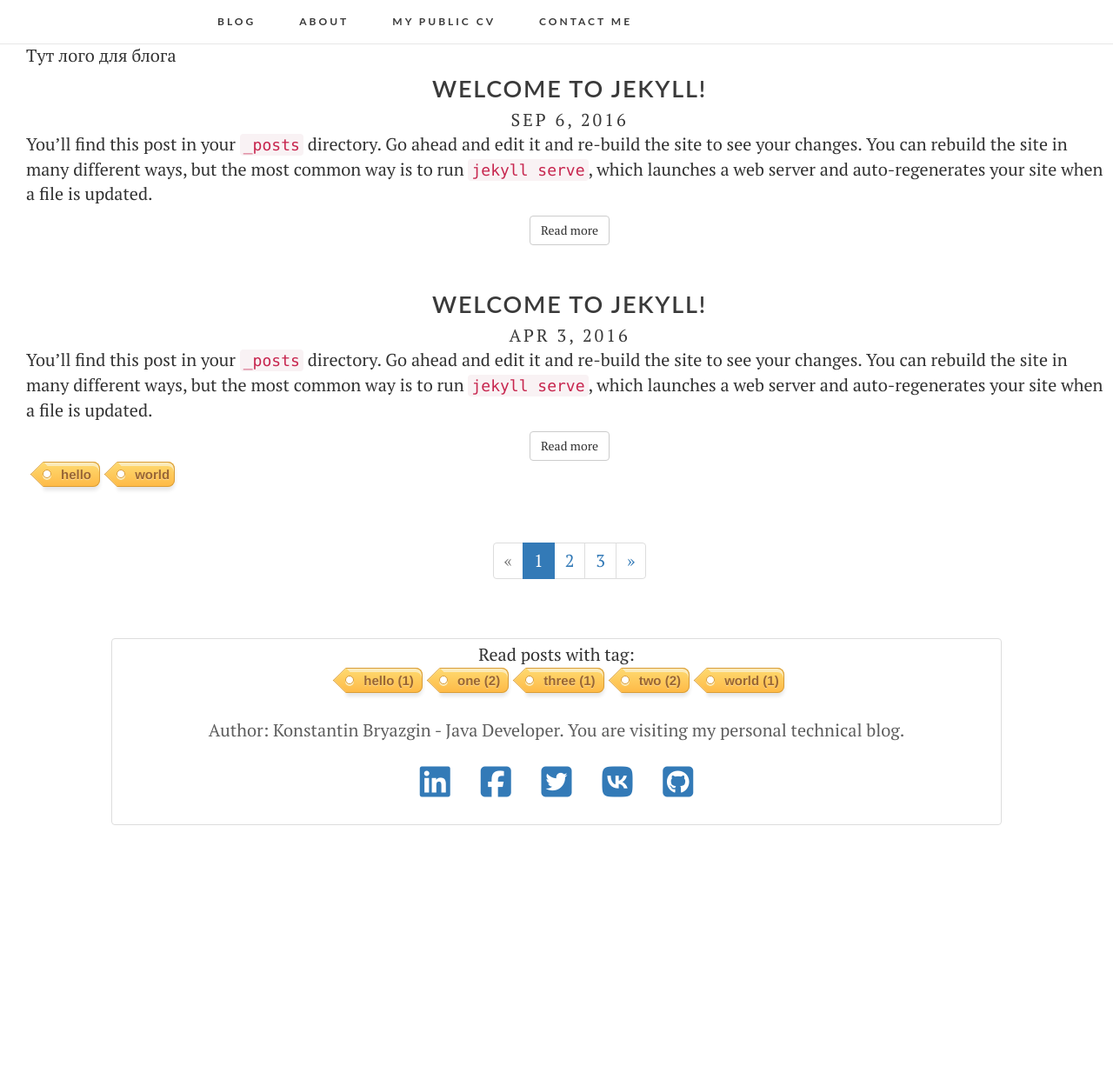
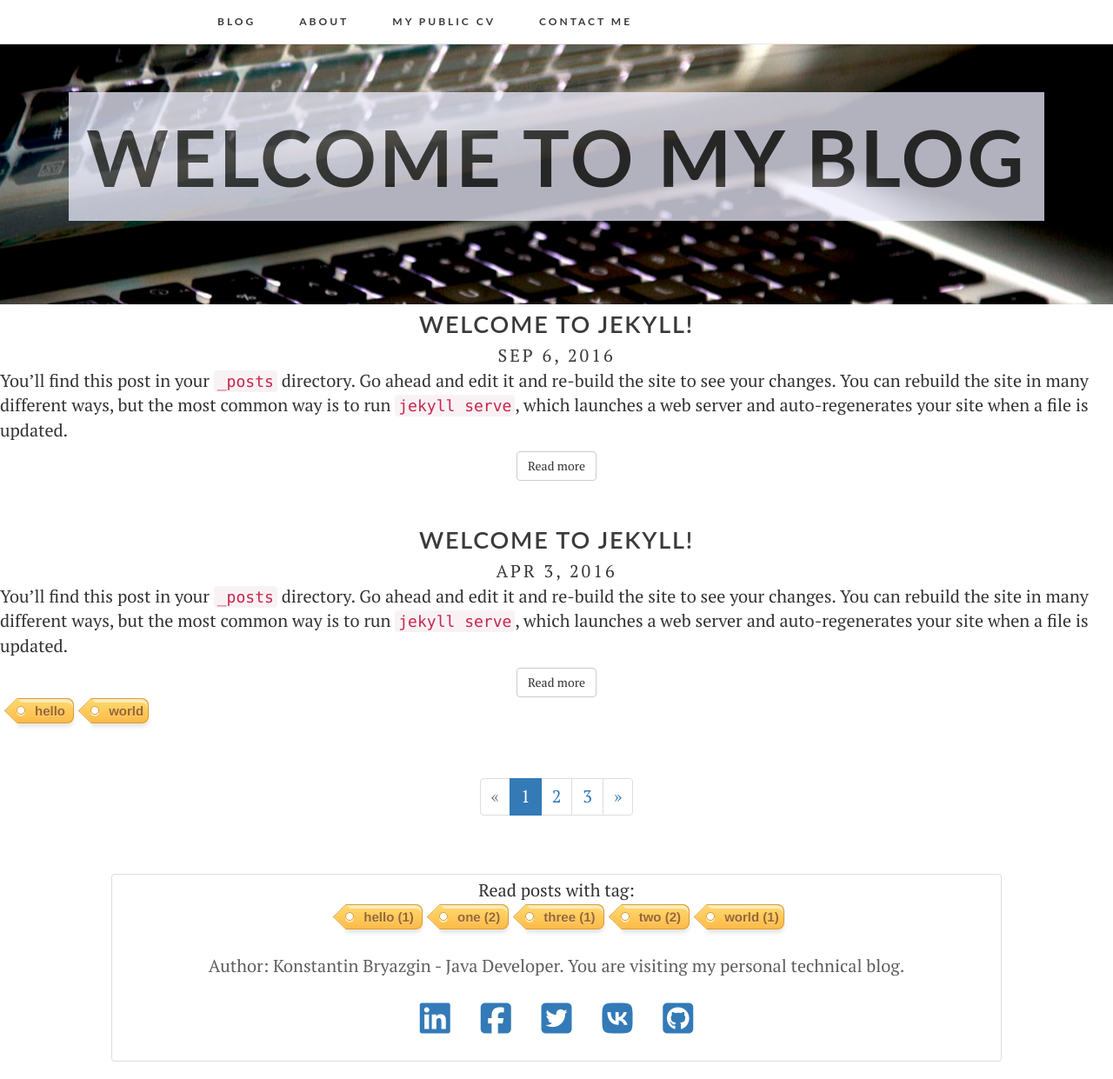
Before and after one commit to kosbr/kosbr.github.io, a Jekyll site: the page built from index.html, in a window 1280 px wide and 1241 px high. Shown: the whole window at 87% size. Built offline with Jekyll 4.4.1, drawn with Linux system fonts in a browser that asks for light colours; nearby versions of some CDN libraries; the list of posts is cut into pages by our own code.

Commit message:
welcome logo

```diff
--- a/_layouts/default.html
+++ b/_layouts/default.html
@@ -3,7 +3,7 @@
   {% include head.html %}
   <body class="cool-font project-content">
     {% include header.html %}
-    <div class="main-info">
+    <div>
         {{ content }}
     </div>
     {% include footer.html %}
--- /dev/null
+++ b/css/logo.scss
@@ -0,0 +1,30 @@
+.logo {
+  background-image: url('/images/welcome.jpg');
+  background-size: 2500px 1667px;
+  background-position: center;
+  width: 100%;
+  height: 300px;
+  display: table;
+  margin: 0 auto;
+  line-height: 260px;
+  text-align: center;
+}
+
+.intro {
+  display: inline;
+  background-color: #eeeeff;
+  opacity: 0.75;
+  font-family: "Lato", Arial, "Helvetica Neue", Helvetica, sans-serif;
+  font-weight: 700;
+  letter-spacing: 3px;
+  padding: 20px;
+  text-transform: uppercase;
+  -webkit-animation: get-small  1s 1 ease-in;
+  animation: get-small  1s 1 ease-in;
+  font-size: 90px;
+}
+
+@-webkit-keyframes get-small {
+  from {font-size: 120px;}
+  to {font-size: 90px;}
+}
--- a/css/main.scss
+++ b/css/main.scss
@@ -57,11 +57,6 @@ a.post-title:hover {
     }
 }
 
-.main-info {
-  margin-left: 30px;
-}
-
-
 .footer {
   margin-top: 40px;
 }
@@ -93,5 +88,6 @@ a.post-title:hover {
         "css/syntax-highlighting",
         "css/base",
         "css/menu",
-        "css/tag"
+        "css/tag",
+        "css/logo"
 ;
--- a/index.html
+++ b/index.html
@@ -2,7 +2,10 @@
 layout: default
 ---
 
-<div>Тут лого для блога</div>
+<div class="logo">
+    <div class="intro">Welcome to my blog</div>
+</div>
+
 <main>
     {% for post in paginator.posts %}
     <section class="post-item">
```
Also changed, not shown: Gemfile.lock, images/welcome.jpg (added).
